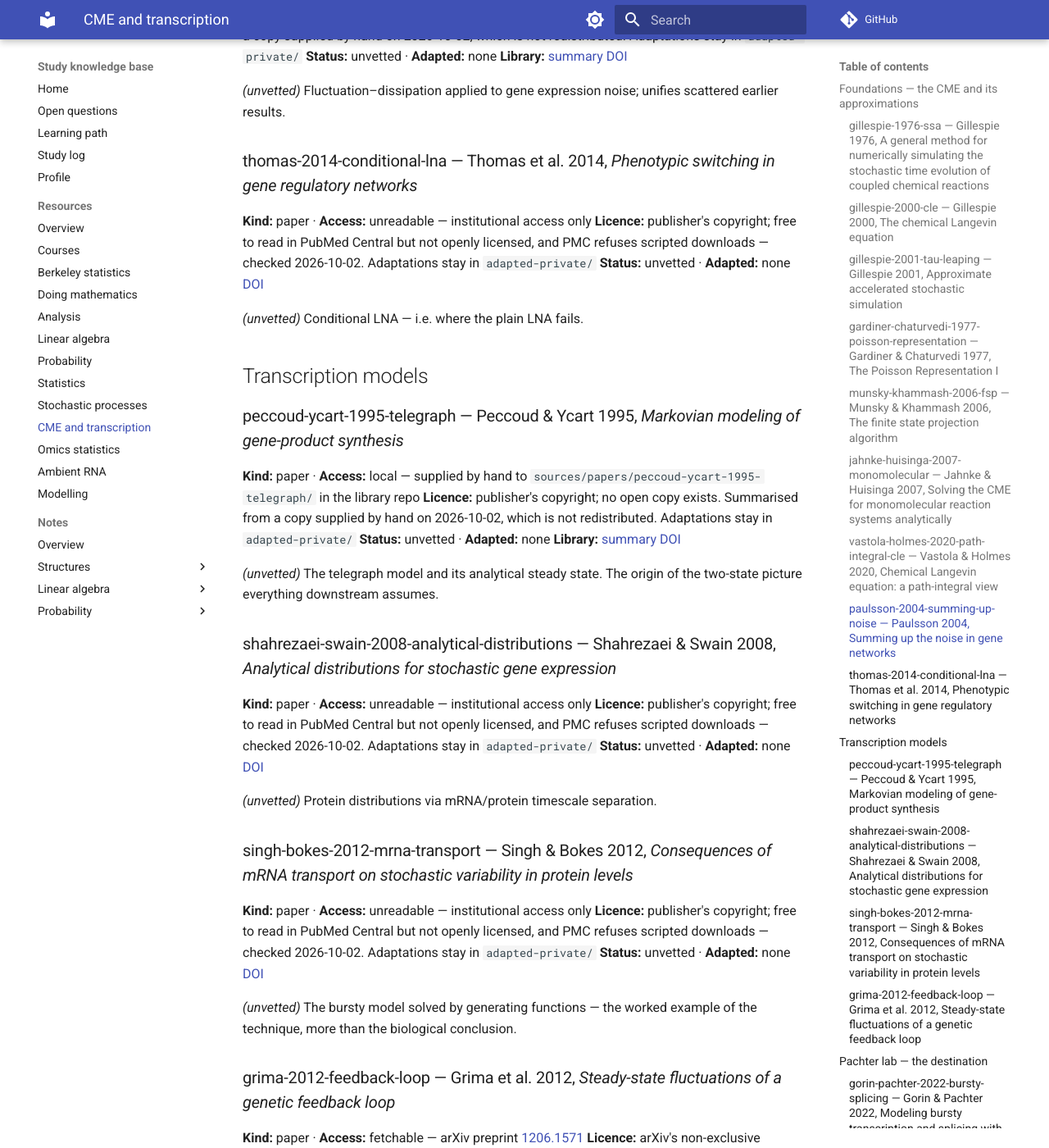
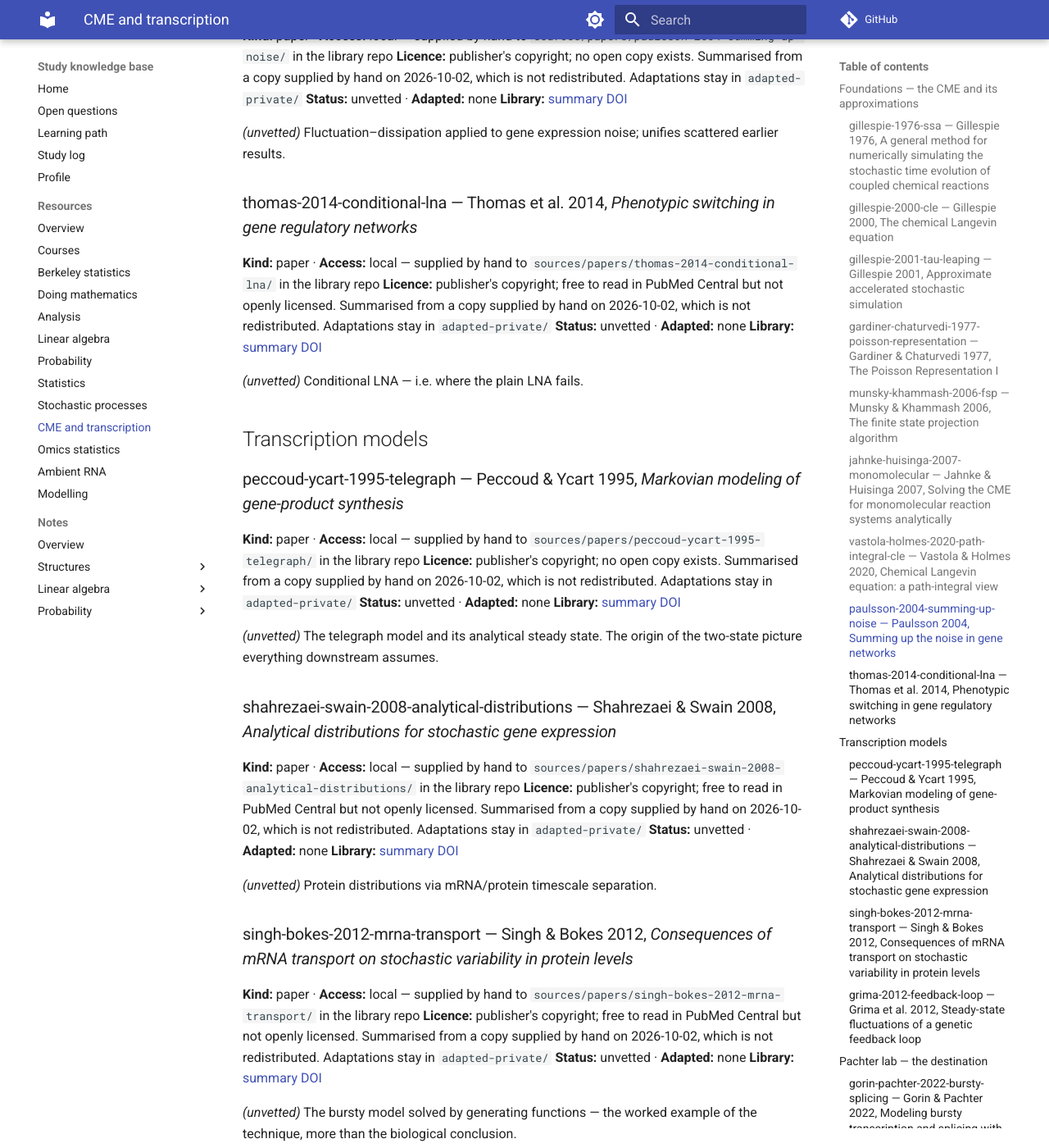
Before and after one commit to Claptar/knowledge-base, an MkDocs documentation site: the page built from docs/resources/cme-transcription.md, in a window 1280 px wide and 1400 px high, scrolled down 2651 px. Shown: the whole window at 82% size. Built offline with MkDocs 1.6.1 and Material for MkDocs 9.7.7, drawn with Linux system fonts in a browser that asks for light colours; comment, search, counter and statistics services are not loaded; some of the changed text lies outside the part shown.

Commit message:
Link the last five CME papers to their library summaries
Co-Authored-By: Claude Opus 5.5 <noreply@anthropic.com>

```diff
--- a/docs/resources/cme-transcription.md
+++ b/docs/resources/cme-transcription.md
@@ -39,9 +39,10 @@ argument is the reason to read it here rather than a modern summary.
 
 ### gillespie-2000-cle — Gillespie 2000, *The chemical Langevin equation* { #gillespie-2000-cle }
 
-**Kind:** paper · **Access:** unreadable — institutional access only
-**Licence:** publisher's copyright; no open copy found — Crossref, Europe PMC, bioRxiv and arXiv checked 2026-10-02. Adaptations stay in `adapted-private/`
+**Kind:** paper · **Access:** local — supplied by hand to `sources/papers/gillespie-2000-cle/` in the library repo
+**Licence:** publisher's copyright; no open copy exists. Summarised from a copy supplied by hand on 2026-10-02, which is not redistributed. Adaptations stay in `adapted-private/`
 **Status:** unvetted · **Adapted:** none
+**Library:** [summary](https://claptar.github.io/knowledge-base-library/papers/computational-biology/gillespie-2000-cle/)
 [DOI](https://doi.org/10.1063/1.481811)
 
 *(unvetted)* Derives the CLE from the CME under two explicit timescale conditions. Valuable
@@ -49,9 +50,10 @@ precisely because the conditions are stated as conditions rather than absorbed i
 
 ### gillespie-2001-tau-leaping — Gillespie 2001, *Approximate accelerated stochastic simulation* { #gillespie-2001-tau-leaping }
 
-**Kind:** paper · **Access:** unreadable — institutional access only
-**Licence:** publisher's copyright; no open copy found — Crossref, Europe PMC, bioRxiv and arXiv checked 2026-10-02. Adaptations stay in `adapted-private/`
+**Kind:** paper · **Access:** local — supplied by hand to `sources/papers/gillespie-2001-tau-leaping/` in the library repo
+**Licence:** publisher's copyright; no open copy exists. Summarised from a copy supplied by hand on 2026-10-02, which is not redistributed. Adaptations stay in `adapted-private/`
 **Status:** unvetted · **Adapted:** none
+**Library:** [summary](https://claptar.github.io/knowledge-base-library/papers/computational-biology/gillespie-2001-tau-leaping/)
 [DOI](https://doi.org/10.1063/1.1378322)
 
 *(unvetted)* $\tau$-leaping. Read after [1976](#gillespie-1976-ssa), for where the exactness is
@@ -114,9 +116,10 @@ results.
 
 ### thomas-2014-conditional-lna — Thomas et al. 2014, *Phenotypic switching in gene regulatory networks* { #thomas-2014-conditional-lna }
 
-**Kind:** paper · **Access:** unreadable — institutional access only
-**Licence:** publisher's copyright; free to read in PubMed Central but not openly licensed, and PMC refuses scripted downloads — checked 2026-10-02. Adaptations stay in `adapted-private/`
+**Kind:** paper · **Access:** local — supplied by hand to `sources/papers/thomas-2014-conditional-lna/` in the library repo
+**Licence:** publisher's copyright; free to read in PubMed Central but not openly licensed. Summarised from a copy supplied by hand on 2026-10-02, which is not redistributed. Adaptations stay in `adapted-private/`
 **Status:** unvetted · **Adapted:** none
+**Library:** [summary](https://claptar.github.io/knowledge-base-library/papers/computational-biology/thomas-2014-conditional-lna/)
 [DOI](https://doi.org/10.1073/pnas.1400049111)
 
 *(unvetted)* Conditional LNA — i.e. where the plain LNA fails.
@@ -136,18 +139,20 @@ picture everything downstream assumes.
 
 ### shahrezaei-swain-2008-analytical-distributions — Shahrezaei & Swain 2008, *Analytical distributions for stochastic gene expression* { #shahrezaei-swain-2008-analytical-distributions }
 
-**Kind:** paper · **Access:** unreadable — institutional access only
-**Licence:** publisher's copyright; free to read in PubMed Central but not openly licensed, and PMC refuses scripted downloads — checked 2026-10-02. Adaptations stay in `adapted-private/`
+**Kind:** paper · **Access:** local — supplied by hand to `sources/papers/shahrezaei-swain-2008-analytical-distributions/` in the library repo
+**Licence:** publisher's copyright; free to read in PubMed Central but not openly licensed. Summarised from a copy supplied by hand on 2026-10-02, which is not redistributed. Adaptations stay in `adapted-private/`
 **Status:** unvetted · **Adapted:** none
+**Library:** [summary](https://claptar.github.io/knowledge-base-library/papers/computational-biology/shahrezaei-swain-2008-analytical-distributions/)
 [DOI](https://doi.org/10.1073/pnas.0803850105)
 
 *(unvetted)* Protein distributions via mRNA/protein timescale separation.
 
 ### singh-bokes-2012-mrna-transport — Singh & Bokes 2012, *Consequences of mRNA transport on stochastic variability in protein levels* { #singh-bokes-2012-mrna-transport }
 
-**Kind:** paper · **Access:** unreadable — institutional access only
-**Licence:** publisher's copyright; free to read in PubMed Central but not openly licensed, and PMC refuses scripted downloads — checked 2026-10-02. Adaptations stay in `adapted-private/`
+**Kind:** paper · **Access:** local — supplied by hand to `sources/papers/singh-bokes-2012-mrna-transport/` in the library repo
+**Licence:** publisher's copyright; free to read in PubMed Central but not openly licensed. Summarised from a copy supplied by hand on 2026-10-02, which is not redistributed. Adaptations stay in `adapted-private/`
 **Status:** unvetted · **Adapted:** none
+**Library:** [summary](https://claptar.github.io/knowledge-base-library/papers/computational-biology/singh-bokes-2012-mrna-transport/)
 [DOI](https://doi.org/10.1016/j.bpj.2012.07.015)
 
 *(unvetted)* The bursty model solved by generating functions — the worked example of the technique,
```
